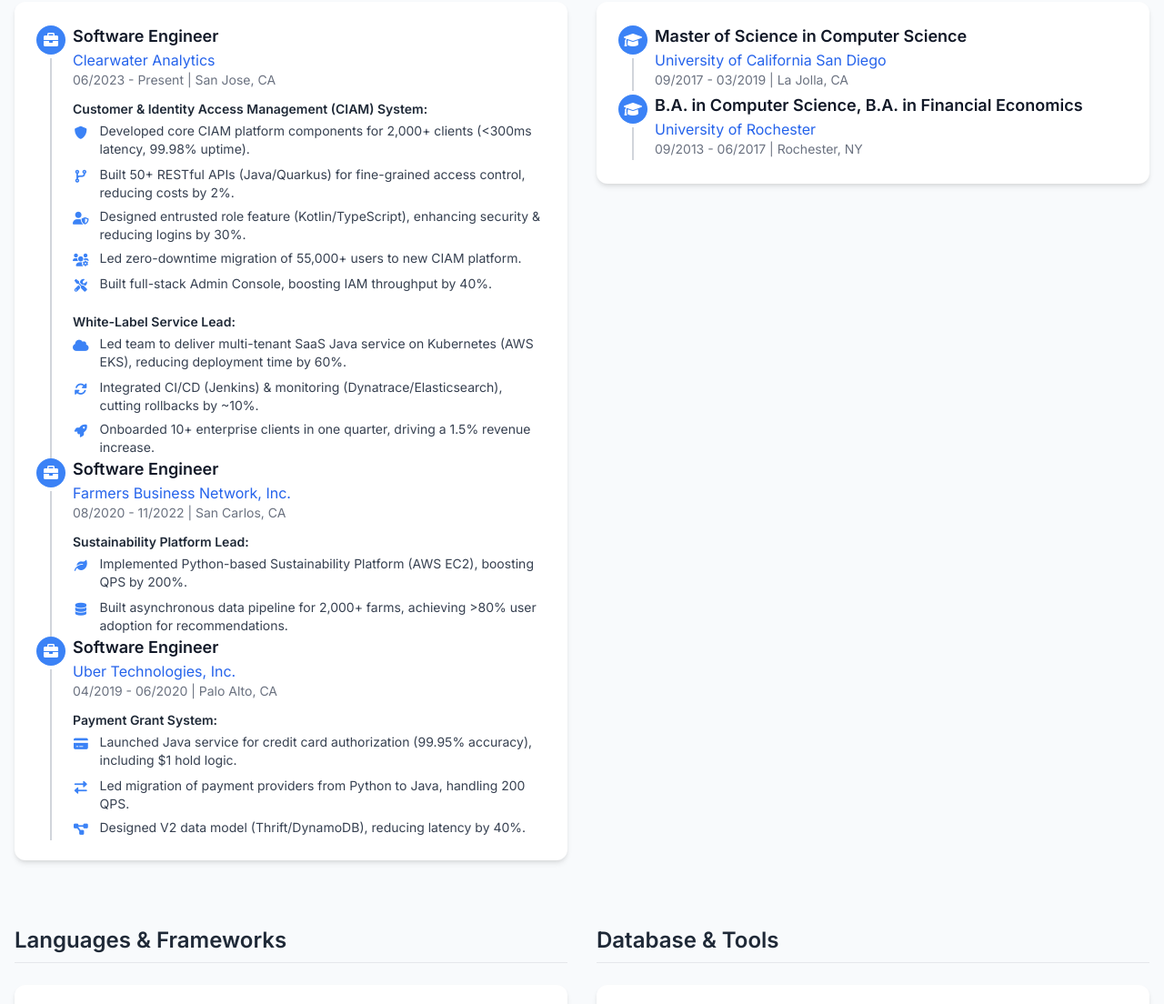
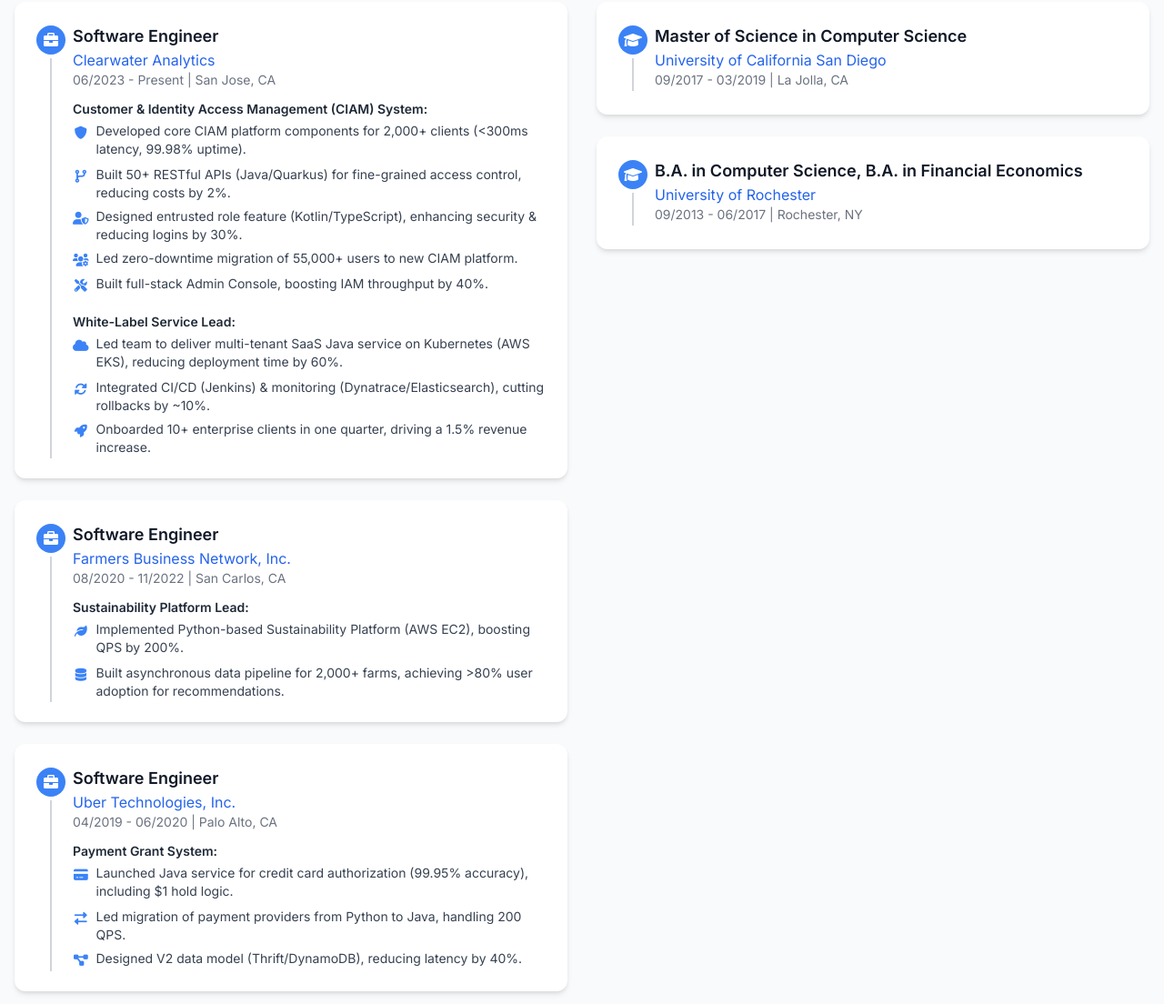
Before and after one commit to jzhan930/portfolio, a plain HTML site: page index.html in a window 1280 px wide. Shown: the part 809-1913 px from the top of the page at 91% size. Drawn offline with nearby package versions, Linux system fonts and the light colour scheme.

Commit message:
Add timeline-outer-card for projects and educations.

```diff
--- a/index.html
+++ b/index.html
@@ -140,7 +140,7 @@
         }
         .project-item-icon {
             color: #3b82f6; /* Blue for experience item icons */
-            margin-right: 0.75rem; /* space between icon and text */
+            margin-right: 0.5rem; /* space between icon and text */
             margin-top: 0.125rem; /* align icon with text slightly */
             width: 1.25em; /* ensure icon has enough space */
             text-align: center;
@@ -238,6 +238,8 @@
                             </div>
                         </div>
                     </div>
+                </div>
+                <div class="card timeline-outer-card">
                     <div class="timeline-item-container">
                         <div class="timeline-icon-container">
                             <div class="timeline-icon"><i class="fas fa-briefcase"></i></div>
@@ -264,6 +266,8 @@
                             </div>
                         </div>
                     </div>
+                </div>
+                <div class="card timeline-outer-card">
                     <div class="timeline-item-container">
                         <div class="timeline-icon-container">
                             <div class="timeline-icon"><i class="fas fa-briefcase"></i></div>
@@ -311,6 +315,8 @@
                             <p class="text-sm text-gray-500 mb-1">09/2017 - 03/2019 | La Jolla, CA</p>
                         </div>
                     </div>
+                </div>
+                <div class="card timeline-outer-card">
                     <div class="timeline-item-container">
                         <div class="timeline-icon-container">
                             <div class="timeline-icon"><i class="fas fa-graduation-cap"></i></div>
```
